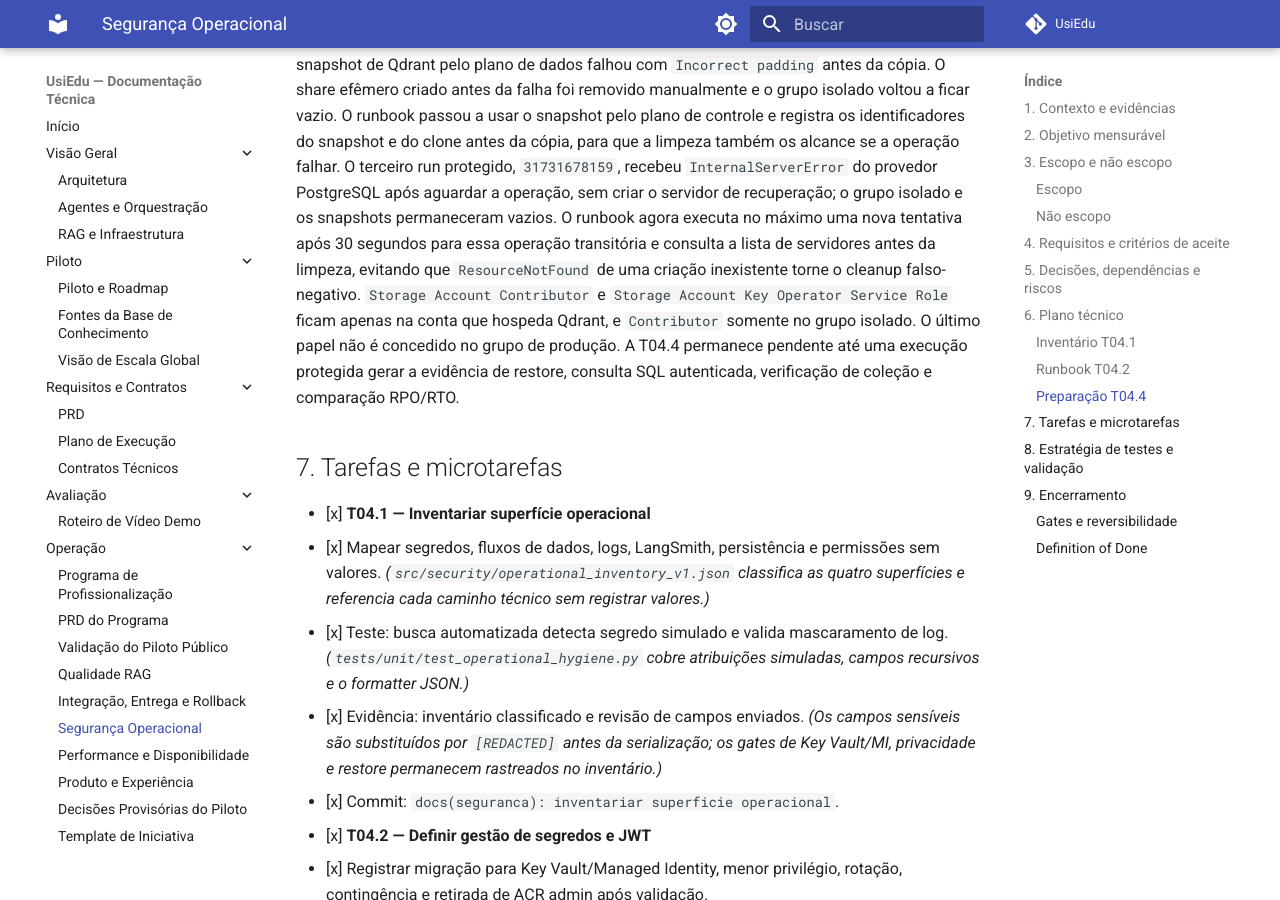
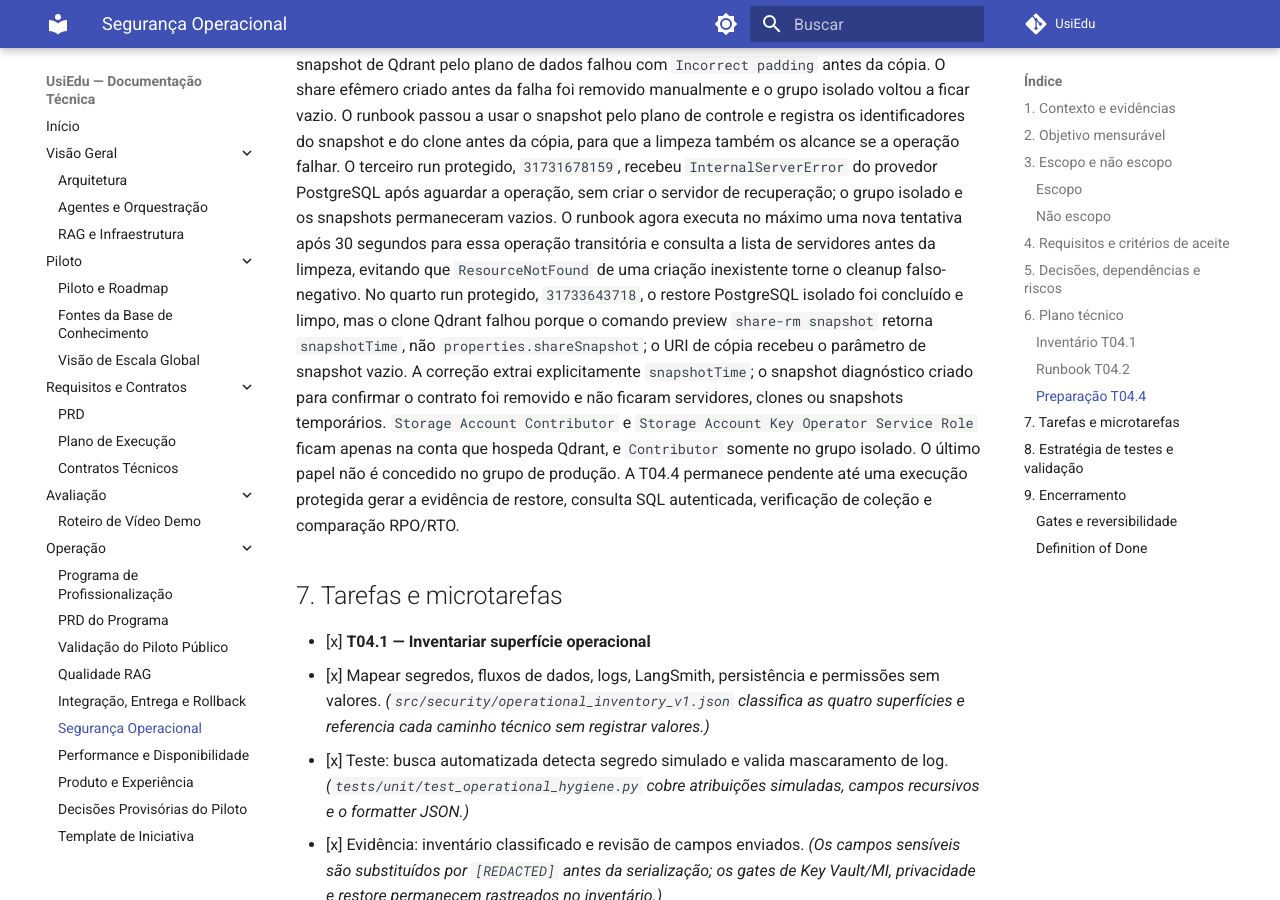
Before and after one commit to henriquebotelhogomes/UsiEdu, an MkDocs documentation site: the page built from docs/profissionalizacao/04-seguranca-operacional.md, in a window 1280 px wide and 900 px high, scrolled down 5986 px. Built offline with MkDocs 1.6.1 and Material for MkDocs 9.7.7, drawn with Linux system fonts in a browser that asks for light colours; comment, search, counter and statistics services are not loaded.

Commit message:
fix(azure): usar timestamp do snapshot
Co-authored-by: Copilot App <223556219+Copilot@users.noreply.github.com>

```diff
--- a/docs/profissionalizacao/04-seguranca-operacional.md
+++ b/docs/profissionalizacao/04-seguranca-operacional.md
@@ -187,6 +187,13 @@ recuperação; o grupo isolado e os snapshots permaneceram vazios. O runbook
 agora executa no máximo uma nova tentativa após 30 segundos para essa operação
 transitória e consulta a lista de servidores antes da limpeza, evitando que
 `ResourceNotFound` de uma criação inexistente torne o cleanup falso-negativo.
+No quarto run protegido, `31733643718`, o restore PostgreSQL isolado foi
+concluído e limpo, mas o clone Qdrant falhou porque o comando preview
+`share-rm snapshot` retorna `snapshotTime`, não `properties.shareSnapshot`;
+o URI de cópia recebeu o parâmetro de snapshot vazio. A correção extrai
+explicitamente `snapshotTime`; o snapshot diagnóstico criado para confirmar o
+contrato foi removido e não ficaram servidores, clones ou snapshots
+temporários.
 `Storage Account Contributor` e `Storage Account Key Operator Service Role`
 ficam apenas na conta que hospeda Qdrant, e `Contributor` somente no grupo
 isolado. O último papel não é concedido no grupo de produção. A T04.4
```
Also changed, not shown: 2 other files.
